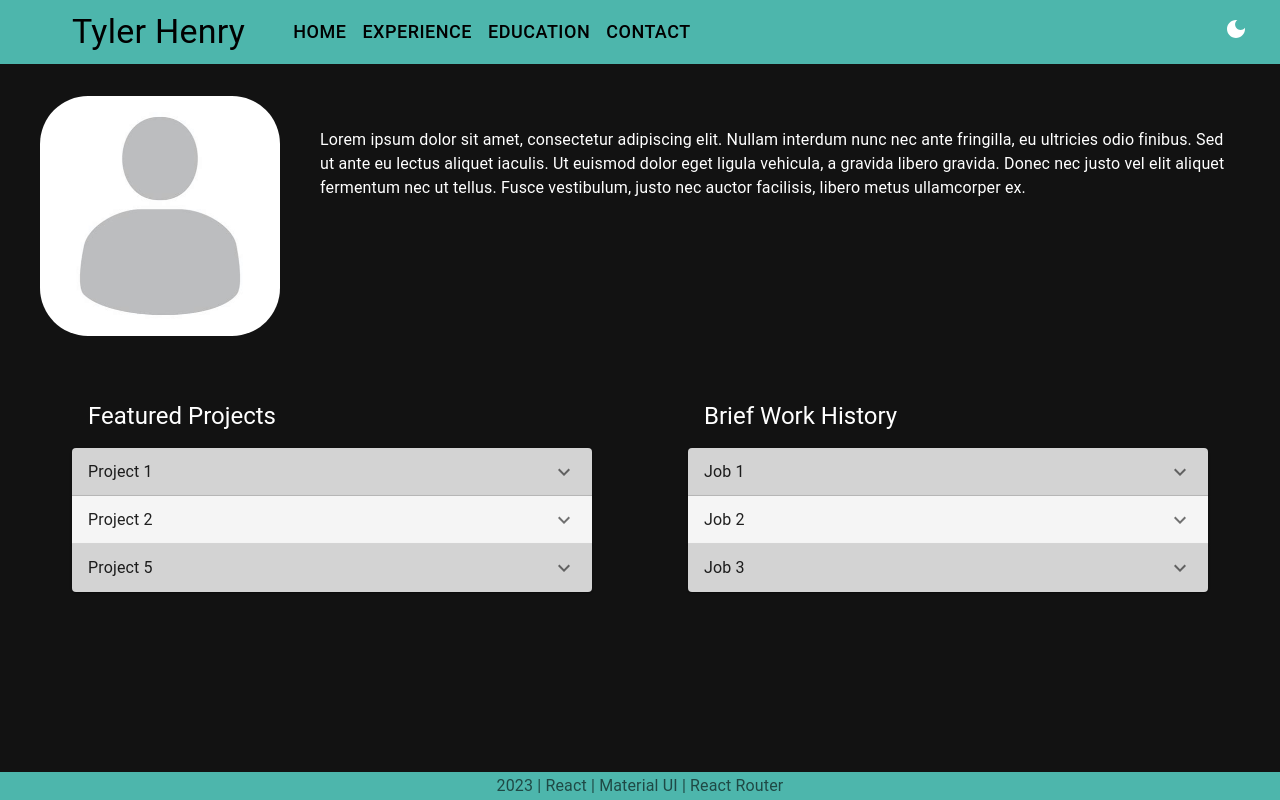
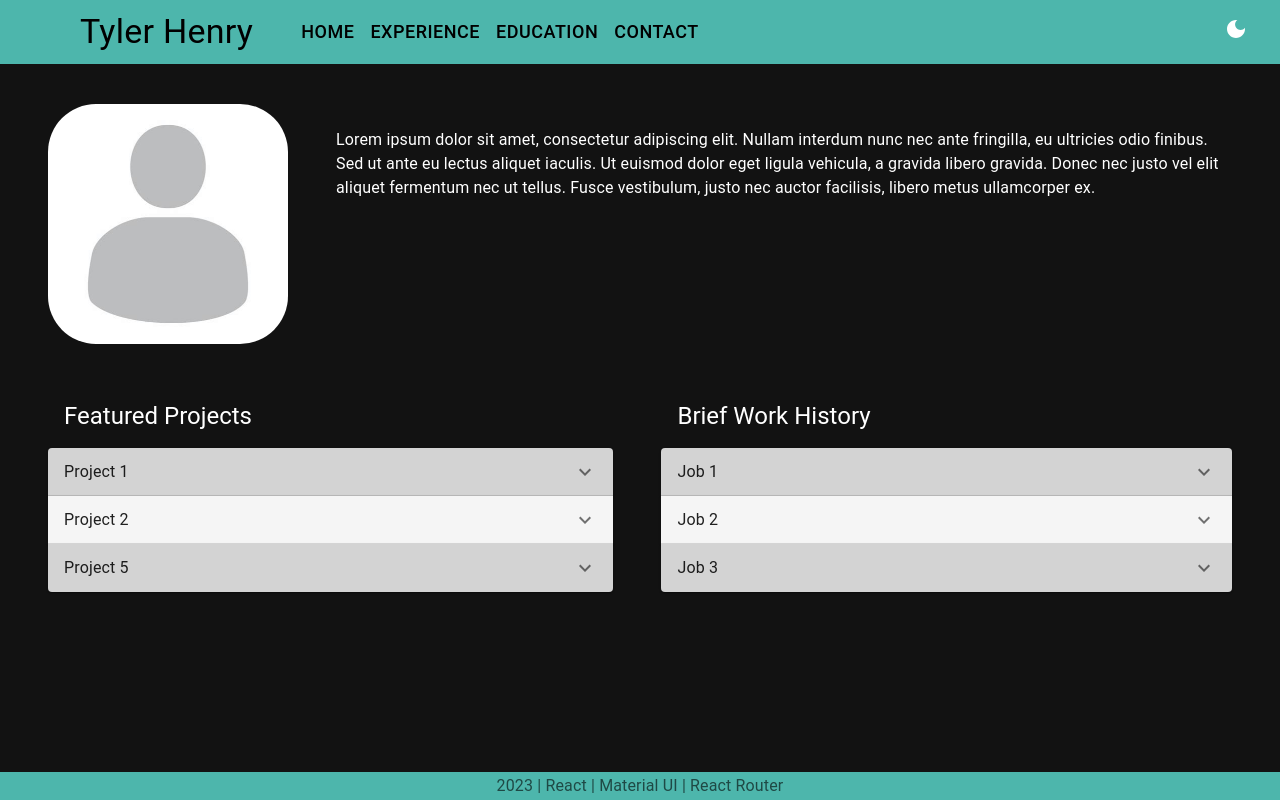
Before and after one commit to tylrhnry/tylrhnry.github.io, a React (Create React App) app: page /home in a window 1280 px wide. Built offline with nearby package versions, Linux system fonts and the light colour scheme.

Commit message:
Fixed misaligned containers on main page

```diff
--- a/src/components/HomeComps/Portrait.tsx
+++ b/src/components/HomeComps/Portrait.tsx
@@ -8,7 +8,7 @@ const Portrait: FC<any> = (): ReactElement => {
       display: "flex",
       justifyContent: "center",
       alignItems: "center",
-      padding: "1rem"
+      padding: "1.5rem",
       }}
     >
       <img src={imgSrc} alt="Portrait" className="image"
--- a/src/components/Navbar.tsx
+++ b/src/components/Navbar.tsx
@@ -44,7 +44,7 @@ const Navbar: FC = (): ReactElement => {
             sx={{
               mr: 2,
               display: { xs: "none", md: "flex" },
-              paddingLeft: "3rem",
+              paddingLeft: "3.5rem",
               color: "black"
             }}
           >
--- a/src/pages/Home.tsx
+++ b/src/pages/Home.tsx
@@ -61,13 +61,9 @@ const Home: FC<any> = (): ReactElement => {
         display: "flex",
         flexDirection: { xs: "column", md: "row"},
       }}>
-        <Container sx={{ padding: "1rem" }}>
           <FeaturedProjects />
-        </Container>
+          <BriefWorkHis />
 
-        <Container sx={{ padding: "1rem" }}>
-          <BriefWorkHis />
-        </Container>
       </Container>
 
     </Box>
```
Also changed, not shown: src/components/HomeComps/FeaturedProjects.tsx (indentation only).
